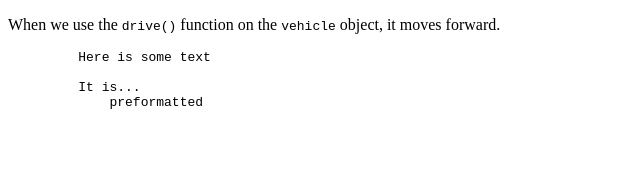
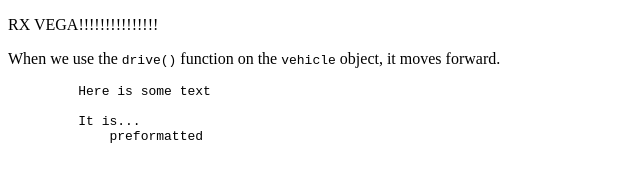
Before and after one commit to SunZic/html, a plain HTML site: page Zico.html in a window 1280 px wide. Shown: the whole page, without its empty margins (0-640 px from the left). Drawn offline with Linux system fonts and the light colour scheme.

Commit message:
Update Zico.html

```diff
--- a/Zico.html
+++ b/Zico.html
@@ -7,6 +7,7 @@
 
  <body>
 
+	 <p>RX VEGA!!!!!!!!!!!!!!!</p>
 	 <p>When we use the <code>drive()</code> function on the <code>vehicle</code> object, it moves forward.</p>
 	 <pre>
 	 Here is some text
```
